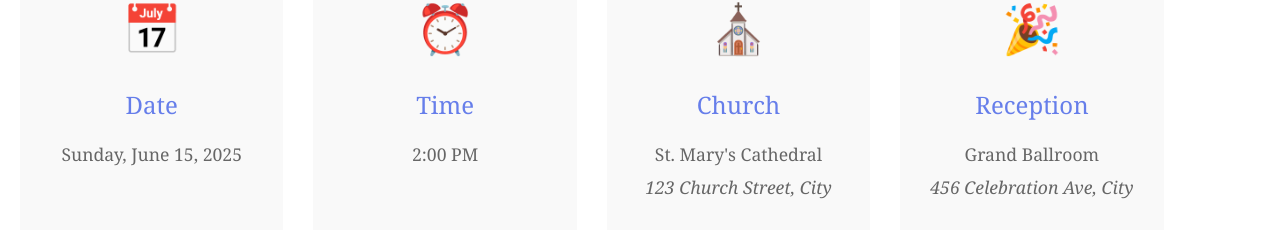
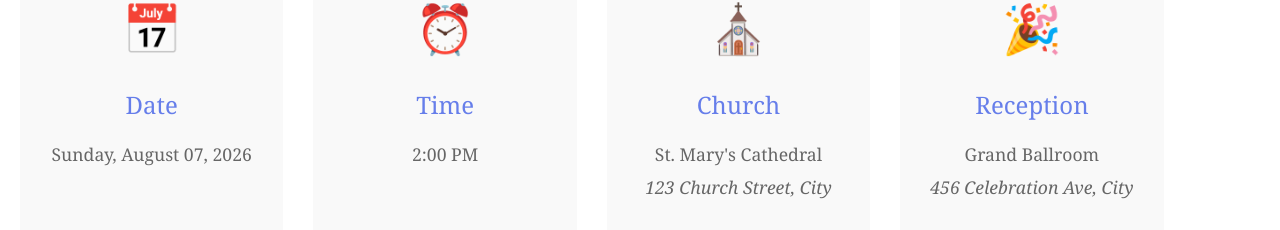
Before and after one commit to DishenFernando/wedding-invite, a React (Vite) app: page / in a window 1280 px wide. Shown: the part 1472-1702 px from the top of the page. Built offline with nearby package versions, Linux system fonts and the light colour scheme.

Commit message:
Update event date in App component

```diff
--- a/src/App.jsx
+++ b/src/App.jsx
@@ -83,7 +83,7 @@ const weddingDate = new Date(2026, 7, 7, 10, 0, 0);
           <div className="detail-card">
             <div className="icon">📅</div>
             <h3>Date</h3>
-            <p>Sunday, June 15, 2025</p>
+            <p>Sunday, August 07, 2026</p>
           </div>
           <div className="detail-card">
             <div className="icon">⏰</div>
```
